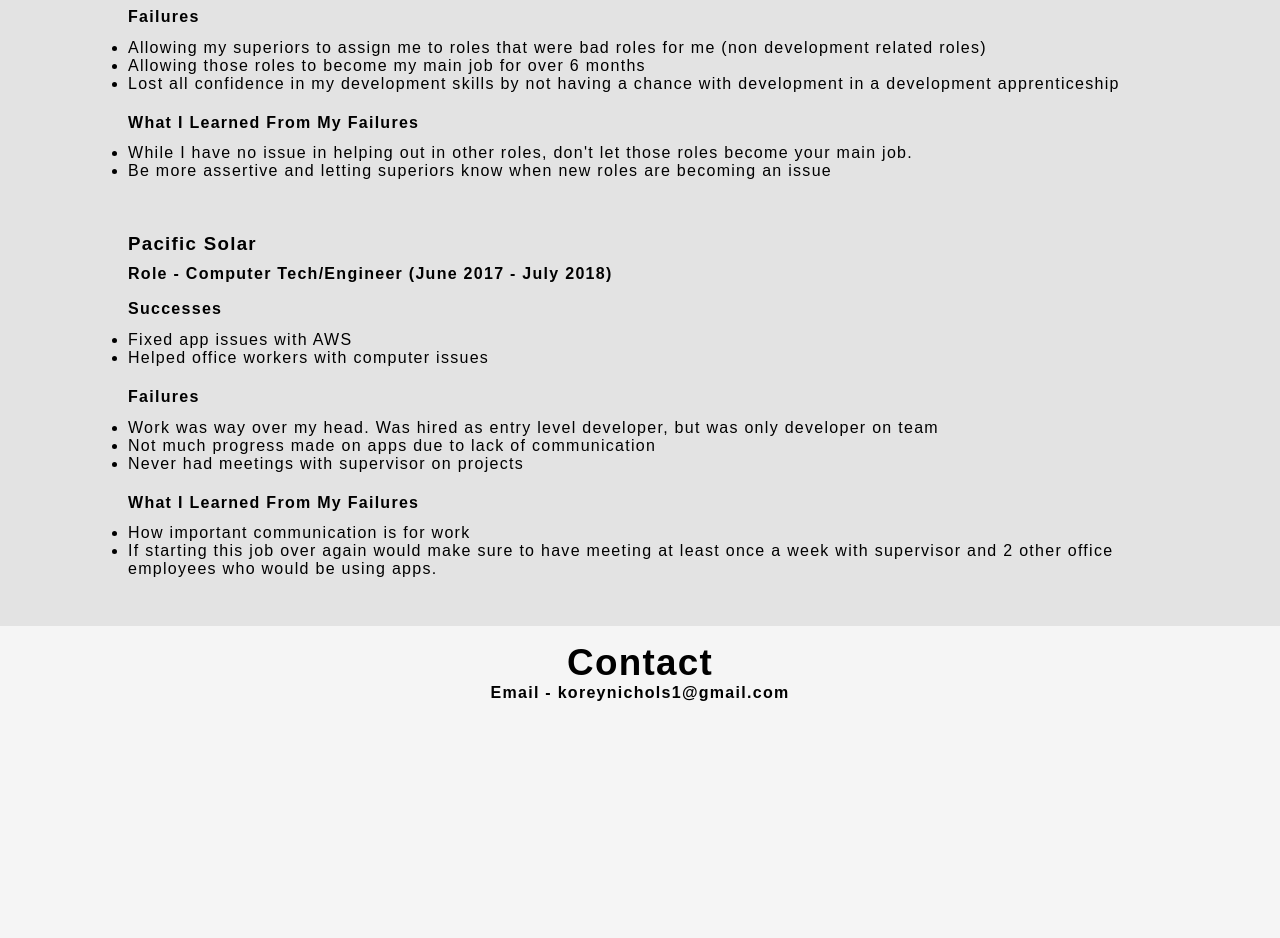
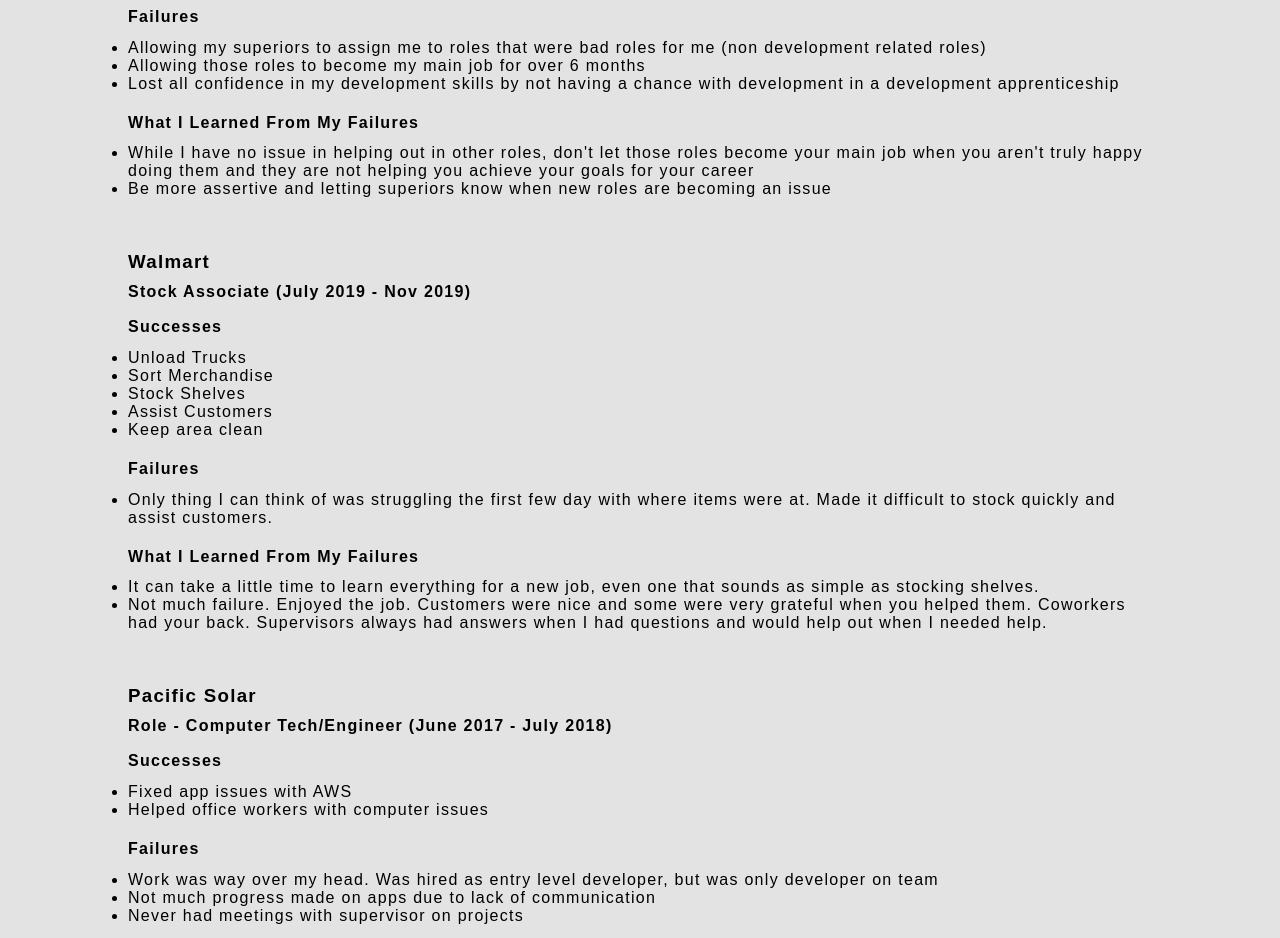
Before and after one commit to koreynichols/portfolio, a plain HTML site: page index.html in a window 1280 px wide. Shown: the part 3733-4671 px from the top of the page. Before the commit the page ends 4451 px from the top, so only its background shows below. Drawn offline with Linux system fonts and the light colour scheme.

Commit message:
added work experience

```diff
--- a/index.html
+++ b/index.html
@@ -118,8 +118,29 @@
                 </ul>
                 <h4>What I Learned From My Failures</h4>
                 <ul>
-                    <li>While I have no issue in helping out in other roles, don't let those roles become your main job.</li>
+                    <li>While I have no issue in helping out in other roles, don't let those roles become your main job when you aren't truly happy doing them and they are not helping you achieve your goals for your career</li>
                     <li>Be more assertive and letting superiors know when new roles are becoming an issue</li>
+                </ul>
+            </div>
+            <div class="previous-employment-card">
+                <h3>Walmart</h3>
+                <h4>Stock Associate (July 2019 - Nov 2019)</h4>
+                <h4>Successes</h4>
+                <ul>
+                    <li>Unload Trucks</li>
+                    <li>Sort Merchandise</li>
+                    <li>Stock Shelves</li>
+                    <li>Assist Customers</li>
+                    <li>Keep area clean</li>
+                </ul>
+                <h4>Failures</h4>
+                <ul>
+                    <li>Only thing I can think of was struggling the first few day with where items were at. Made it difficult to stock quickly and assist customers.</li>
+                </ul>
+                <h4>What I Learned From My Failures</h4>
+                <ul>
+                    <li>It can take a little time to learn everything for a new job, even one that sounds as simple as stocking shelves.</li>
+                    <li>Not much failure. Enjoyed the job. Customers were nice and some were very grateful when you helped them. Coworkers had your back. Supervisors always had answers when I had questions and would help out when I needed help.</li>
                 </ul>
             </div>
             <div class="previous-employment-card">
```
